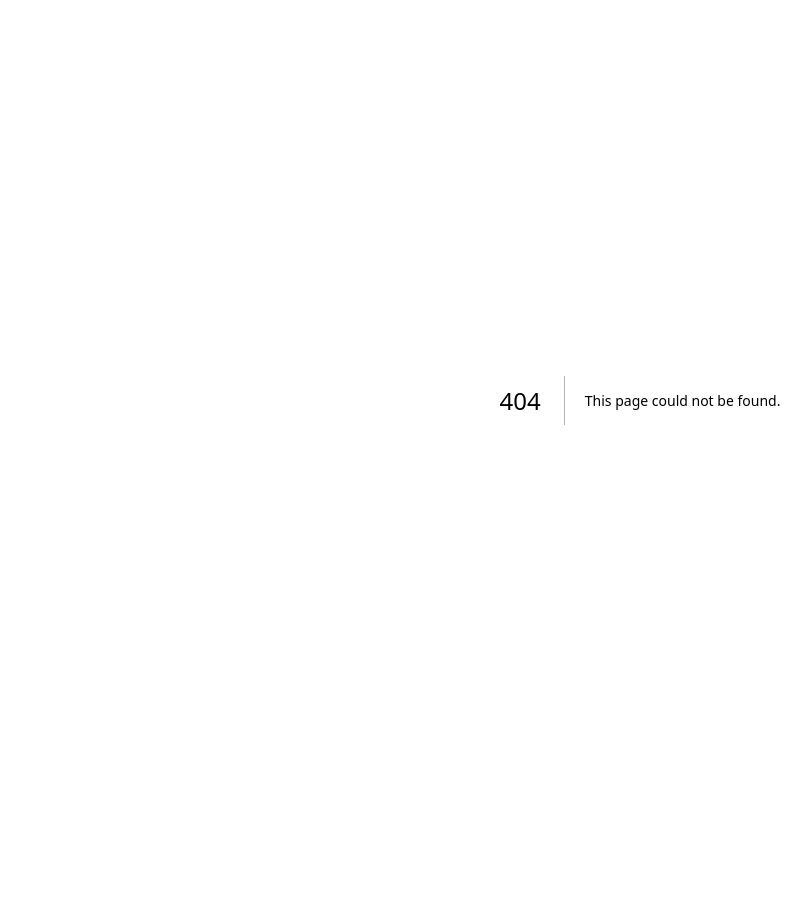
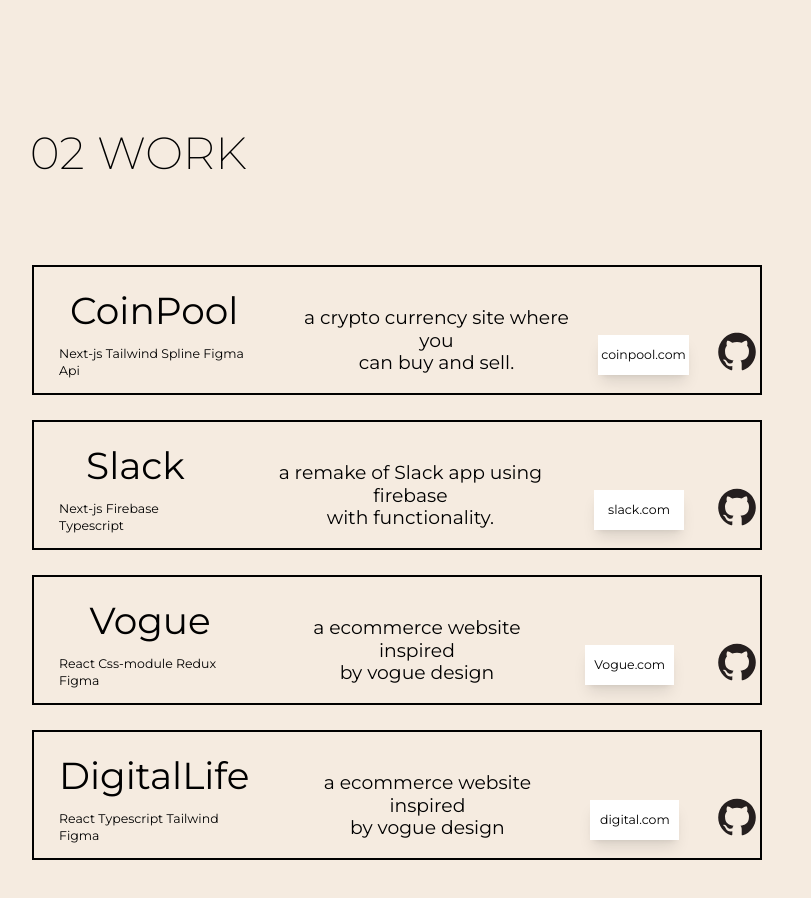
Before and after one commit to eyuel23/Portfolio-v1, a Next.js app: page /Work in a window 1280 px wide. Before the commit this address had no page. Shown: the top 898 px of the page, without its empty margins (0-811 px from the left). Before the commit the page ends 800 px from the top, so only its background shows below. Built offline with nearby package versions, Linux system fonts and the light colour scheme.

Commit message:
adjusted projects image

```diff
--- a/components/About/index.js
+++ b/components/About/index.js
@@ -12,7 +12,15 @@
 import { motion } from "framer-motion";
 export default function About() {
   return (
-    <section className="bg-brandColor min-h-screen h-[110rem] flex flex-col gap-40 relative pt-40 overflow-hidden">
+    <motion.section
+      initial={{ opacity: 0 }}
+      whileInView={{ opacity: 1 }}
+      transition={{
+        delay: 0.5,
+        duration: 0.7,
+      }}
+      className="bg-brandColor min-h-screen h-[110rem] flex flex-col gap-40 relative pt-40 overflow-hidden"
+    >
       <div className="w-[100%] flex flex-col gap-8">
         <Heading span={"01."} heading={"About Me"} />
         <div className="text-black text-4xl text-center ">
@@ -177,6 +185,6 @@
         height={100}
         alt="icon"
       />
-    </section>
+    </motion.section>
   );
 }
--- a/components/Contact/index.js
+++ b/components/Contact/index.js
@@ -5,9 +5,10 @@
 import Image from "next/image";
 import hey from "../../public/hey.png";
 import { motion } from "framer-motion";
+import Link from "next/link";
 export default function Contact() {
   return (
-    <footer className="flex flex-col items-center text-white gap-10 py-20 relative">
+    <footer className="flex flex-col items-center bg-primary text-white gap-10 py-20 relative">
       <h1 className="text-8xl font-medium">GET IN TOUCH</h1>
       <div className="border-2 border-white w-3/5 flex flex-col items-center gap-20 rounded-xl h-96 justify-center">
         <h1 className="text-6xl">Want to work together?</h1>
@@ -16,8 +17,12 @@
         </button>
       </div>
       <div className="flex gap-10">
-        <Image className="" src={Twitter} width={50} height={50} alt="icon" />
-        <Image className="" src={Github} width={50} height={50} alt="icon" />
+        <Link href={"https://twitter.com/EyuelMulugeta21"}>
+          <Image className="" src={Twitter} width={50} height={50} alt="icon" />
+        </Link>
+        <Link href={"https://github.com/eyuel23"}>
+          <Image className="" src={Github} width={50} height={50} alt="icon" />
+        </Link>
         <Image className="" src={Linkedin} width={50} height={50} alt="icon" />
       </div>
       <motion.div
--- a/components/Home/Header.js
+++ /dev/null
@@ -1,5 +0,0 @@
-import React from "react";
-
-export default function Header() {
-  return <div>Header</div>;
-}
--- a/components/Home/index.js
+++ b/components/Home/index.js
@@ -5,7 +5,7 @@
 
 export default function Hero() {
   return (
-    <header className="text-montserrat header min-h-screen text-brandColor flex flex-col justify-between gap-9">
+    <header className="text-montserrat header min-h-screen bg-primary text-brandColor flex flex-col justify-between gap-9">
       <Navigation />
       <div className="flex items-center justify-center gap-40 self-center  ">
         <div>
--- a/components/Projects/index.js
+++ b/components/Projects/index.js
@@ -1,12 +1,21 @@
 import Link from "next/link";
-import React from "react";
+import React, { useState } from "react";
 import Heading from "../heading";
 import vogue from "../../public/vogue.webp";
 import Image from "next/image";
 import github from "../../public/github.svg";
+import { motion } from "framer-motion";
 export default function Project() {
   return (
-    <section className="flex flex-col h-[110rem] min-h-screen bg-brandColor gap-24 pt-40">
+    <motion.section
+      initial={{ opacity: 0 }}
+      whileInView={{ opacity: 1 }}
+      transition={{
+        delay: 0.5,
+        duration: 0.7,
+      }}
+      className="flex flex-col h-[110rem] min-h-screen bg-brandColor gap-24 pt-40"
+    >
       <Heading span={"02"} heading={"WORK"} />
       <div className=" w-[95%] flex self-center items-center  justify-between">
         <div className="flex flex-col w-3/5 gap-10">
@@ -24,7 +33,7 @@
                 <Link href={"https://coin-pool.vercel.app/"}>coinpool.com</Link>
               </button>
               <div>
-                <Link href={"https://eyuel23.github.io/vogue-redesign/"}>
+                <Link href={"https://github.com/eyuel23/CoinPool"}>
                   <Image src={github} alt="github" />
                 </Link>
               </div>
@@ -46,7 +55,7 @@
                 </Link>
               </button>
               <div>
-                <Link href={"https://eyuel23.github.io/vogue-redesign/"}>
+                <Link href={"https://github.com/eyuel23/slack-remake"}>
                   <Image src={github} alt="github" />
                 </Link>
               </div>
@@ -68,29 +77,35 @@
                 </Link>
               </button>
               <div>
-                <Link href={"https://eyuel23.github.io/vogue-redesign/"}>
+                <Link href={"https://github.com/eyuel23/vogue-redesign"}>
                   <Image src={github} alt="github" />
                 </Link>
               </div>
             </div>
           </div>
-          <div className="border-2 border-black flex items-baseline gap-10 h-52 ">
-            <div className="flex flex-col items-center gap-6 m-10">
+          <div
+            className="border-2 border-black flex items-baseline gap-10 h-52 "
+            id="digiallife"
+          >
+            <div
+              className="flex flex-col items-center gap-6 m-10"
+              id="digiallife"
+            >
               <h1 className="text-6xl">DigitalLife</h1>
               <h1 className="text-xl ">React Typescript Tailwind Figma </h1>
             </div>
-            <div className="flex gap-14 items-end">
+            <div className="flex gap-14 items-end" id="digiallife">
               <p className="text-3xl text-center">
                 a ecommerce website inspired
                 <br /> by vogue design
               </p>
               <button className="bg-white shadow-lg text-xl text-black w-40 h-16">
-                <Link href={"https://eyuel23.github.io/vogue-redesign/"}>
+                <Link href={"https://digitallife52.netlify.app"}>
                   digital.com
                 </Link>
               </button>
-              <div>
-                <Link href={"https://eyuel23.github.io/vogue-redesign/"}>
+              <div id="digiallife">
+                <Link href={"https://github.com/eyuel23/DigitalLife"}>
                   <Image src={github} alt="github" />
                 </Link>
               </div>
@@ -98,28 +113,52 @@
           </div>
         </div>
         <div className=" relative w-2/5 h-full">
-          <Image
+          <motion.Image
+            initial={{ opacity: 0 }}
+            animate={{ opacity: 1 }}
+            transition={{
+              delay: 0.5,
+              duration: 0.7,
+            }}
             src={vogue}
             alt="project"
             width={380}
             height={380}
             className="rounded-2xl overflow-hidden absolute left-32 top-5 "
           />
-          <Image
+          <motion.Image
+            initial={{ opacity: 0 }}
+            animate={{ opacity: 1 }}
+            transition={{
+              delay: 0.5,
+              duration: 0.7,
+            }}
             src={vogue}
             alt="project"
             width={380}
             height={380}
             className="rounded-2xl overflow-hidden absolute left-32 top-5 "
           />
-          <Image
+          <motion.Image
+            initial={{ opacity: 0 }}
+            animate={{ opacity: 1 }}
+            transition={{
+              delay: 0.5,
+              duration: 0.7,
+            }}
             src={vogue}
             alt="project"
             width={380}
             height={380}
             className="rounded-2xl overflow-hidden absolute left-32 top-5 "
           />
-          <Image
+          <motion.Image
+            initial={{ opacity: 0 }}
+            animate={{ opacity: 1 }}
+            transition={{
+              delay: 0.5,
+              duration: 0.7,
+            }}
             src={vogue}
             alt="project"
             width={380}
@@ -128,6 +167,6 @@
           />
         </div>
       </div>
-    </section>
+    </motion.section>
   );
 }
--- /dev/null
+++ b/pages/About/index.js
@@ -0,0 +1,6 @@
+import React from "react";
+import About from "../../components/About";
+
+export default function index() {
+  return <About />;
+}
--- /dev/null
+++ b/pages/Contact/index.js
@@ -0,0 +1,6 @@
+import React from "react";
+import Contact from "../../components/Contact";
+
+export default function index() {
+  return <Contact />;
+}
--- /dev/null
+++ b/pages/Work/index.js
@@ -0,0 +1,6 @@
+import React from "react";
+import Project from "../../components/Projects";
+
+export default function index() {
+  return <Project />;
+}
--- a/styles/globals.css
+++ b/styles/globals.css
@@ -30,7 +30,7 @@
 }
 body {
   box-sizing: border-box;
-  background-color: #251f1f;
+  background-color: #f5ebe0;
 }
 
 .resume {
```
Also changed, not shown: public/nextPage.svg (added).
